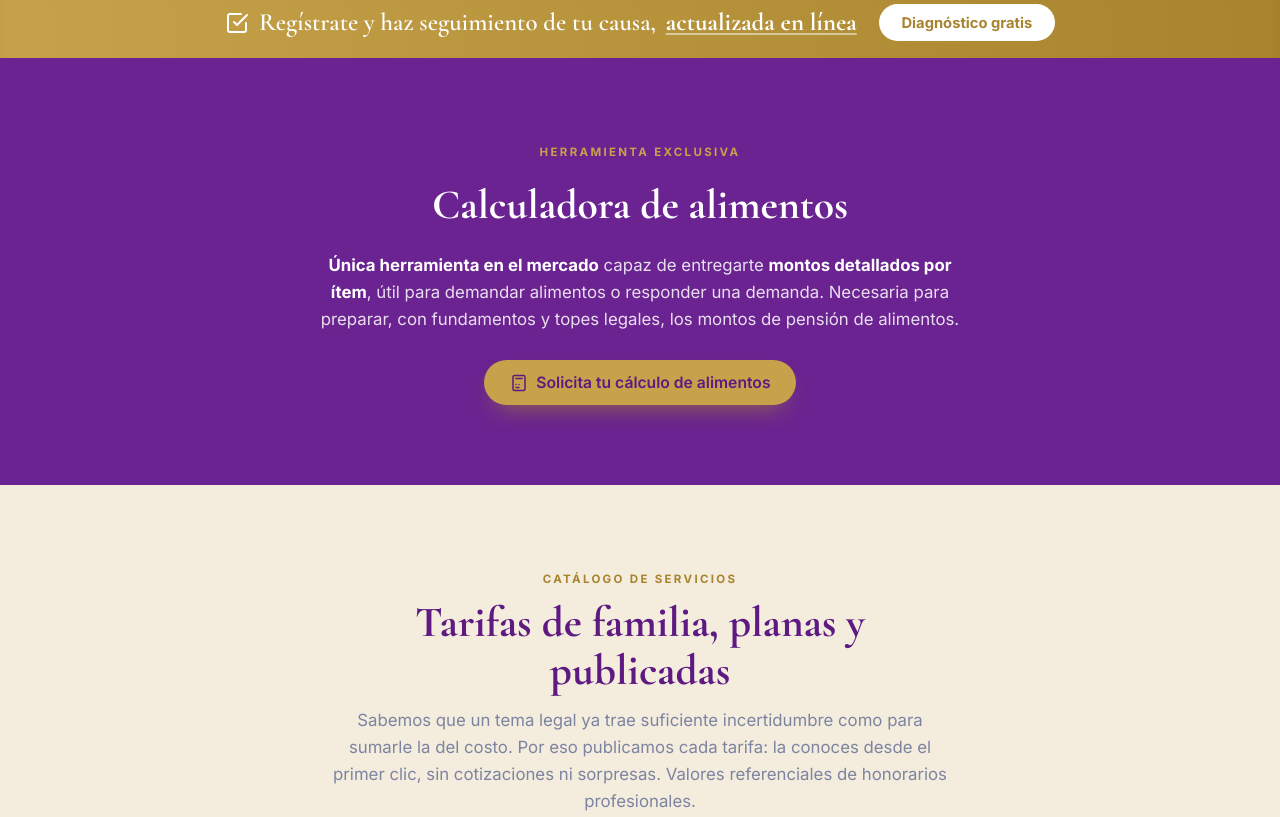
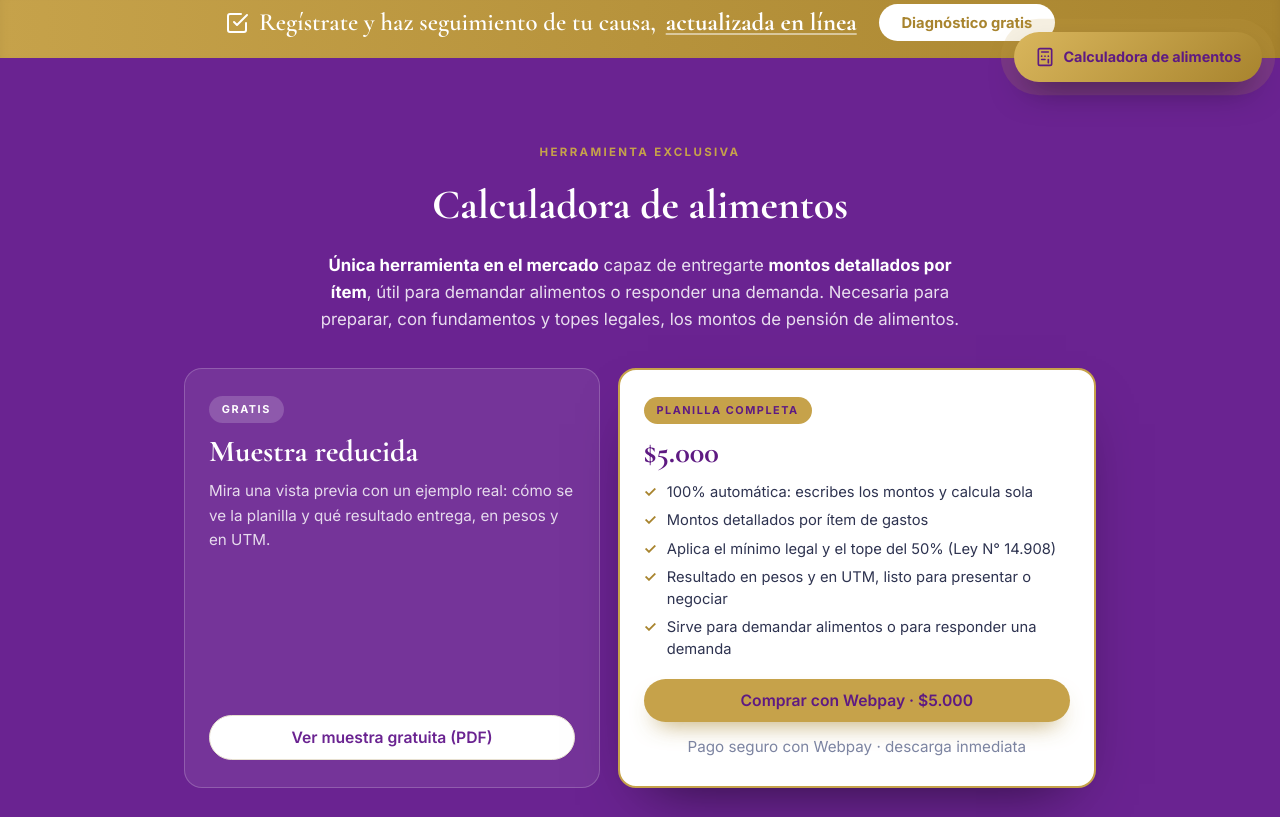
Before and after one commit to defensaalma/defensa-alma1, a website: page public/index.html in a window 1280 px wide. Shown: the part 700-1517 px from the top of the page. Drawn offline with nearby package versions, Linux system fonts and the light colour scheme.

Commit message:
Update index.html

```diff
--- a/public/index.html
+++ b/public/index.html
@@ -97,6 +97,30 @@ img{max-width:100%;display:block}
 .hchips{display:flex;gap:.45rem;flex-wrap:wrap;margin-top:.85rem}
 .hchip{background:rgba(255,255,255,.12);border:1px solid rgba(255,255,255,.22);color:#EFE0F7;font-family:'Inter';font-size:.82rem;padding:.4rem .9rem;border-radius:999px;cursor:pointer;transition:background .15s}
 .hchip:hover{background:rgba(255,255,255,.24)}
+
+/* CALCULADORA */
+.calc-grid{display:grid;grid-template-columns:1fr 1.15fr;gap:1.1rem;margin-top:2.2rem;text-align:left}
+.calc-card{background:rgba(255,255,255,.08);border:1px solid rgba(255,255,255,.2);border-radius:18px;padding:1.7rem 1.5rem;display:flex;flex-direction:column;gap:.7rem}
+.calc-card.feat{background:#fff;border:2px solid var(--coral);box-shadow:0 26px 60px -30px rgba(0,0,0,.65)}
+.calc-card h3{font-family:'Cormorant Garamond';font-size:1.9rem;font-weight:700;color:#fff;line-height:1.1}
+.calc-card.feat h3{color:var(--blue-ink)}
+.calc-card p{font-size:.95rem;color:rgba(255,255,255,.82)}
+.calc-card.feat p{color:var(--muted)}
+.calc-tag{align-self:flex-start;font-size:.68rem;letter-spacing:.14em;text-transform:uppercase;font-weight:700;padding:.3rem .8rem;border-radius:999px;background:rgba(255,255,255,.18);color:#fff}
+.calc-tag.gold{background:var(--coral);color:var(--blue-ink)}
+.calc-list{list-style:none;display:grid;gap:.45rem;margin:.1rem 0 .5rem}
+.calc-list li{position:relative;padding-left:1.45rem;font-size:.92rem;color:var(--ink);line-height:1.45}
+.calc-list li::before{content:"✓";position:absolute;left:0;top:0;color:var(--coral-deep);font-weight:700}
+.calc-note{font-size:.76rem;color:var(--muted);text-align:center;margin-top:.1rem}
+.calc-card .btn{margin-top:auto;width:100%}
+@media(max-width:820px){.calc-grid{grid-template-columns:1fr}}
+
+/* BOTÓN FLOTANTE CALCULADORA */
+.float-calc{position:fixed;right:18px;bottom:18px;z-index:85;display:inline-flex;align-items:center;gap:.55rem;background:linear-gradient(135deg,#D9B65C,var(--coral-deep));color:var(--blue-ink);font-family:'Inter';font-weight:700;font-size:.9rem;padding:.85rem 1.3rem;border-radius:999px;box-shadow:0 16px 34px -12px rgba(0,0,0,.55);animation:floatpulse 3s infinite;transition:transform .18s}
+.float-calc:hover{transform:translateY(-3px);color:var(--blue-ink)}
+.float-calc svg{width:20px;height:20px;flex:none}
+@keyframes floatpulse{0%{box-shadow:0 16px 34px -12px rgba(0,0,0,.5),0 0 0 0 rgba(198,162,74,.6)}70%{box-shadow:0 16px 34px -12px rgba(0,0,0,.5),0 0 0 18px rgba(198,162,74,0)}100%{box-shadow:0 16px 34px -12px rgba(0,0,0,.5),0 0 0 0 rgba(198,162,74,0)}}
+@media(max-width:560px){.float-calc span{display:none}.float-calc{padding:.95rem;right:14px;bottom:14px}}
 
 /* BANDA PROMOCIONAL bajo el demo */
 .promo-band{background:linear-gradient(90deg,var(--coral),var(--coral-deep));color:#fff;padding:1.05rem 24px;display:flex;align-items:center;justify-content:center;gap:1.1rem 1.4rem;flex-wrap:wrap;box-shadow:inset 0 6px 18px -12px rgba(0,0,0,.35)}
@@ -355,6 +379,7 @@ footer.ft{background:var(--blue-ink);color:rgba(255,255,255,.72);text-align:cent
     <button class="burger" id="burger" aria-label="Menú"><svg viewBox="0 0 24 24" fill="none" stroke="currentColor" stroke-width="2"><line x1="3" y1="7" x2="21" y2="7"/><line x1="3" y1="12" x2="21" y2="12"/><line x1="3" y1="17" x2="21" y2="17"/></svg></button>
     <div class="nav-links">
       <a href="#tarifas">Tarifas</a>
+      <a href="#calculadora">Calculadora</a>
       <a href="#como">Cómo funciona</a>
       <a href="#plataforma">La plataforma</a>
     </div>
@@ -421,14 +446,31 @@ footer.ft{background:var(--blue-ink);color:rgba(255,255,255,.72);text-align:cent
 
 <!-- CALCULADORA DE ALIMENTOS -->
 <section class="band band-blue" id="calculadora">
-  <div class="wrap" style="text-align:center;max-width:780px">
+  <div class="wrap" style="text-align:center;max-width:960px">
     <span class="eyebrow" style="color:var(--coral)">Herramienta exclusiva</span>
     <h2 style="color:#fff;font-size:clamp(1.9rem,4.2vw,2.6rem);margin:.5rem 0 .9rem">Calculadora de alimentos</h2>
     <p style="color:rgba(255,255,255,.85);font-size:1.05rem;max-width:62ch;margin:0 auto 1.7rem"><b style="color:#fff">Única herramienta en el mercado</b> capaz de entregarte <b style="color:#fff">montos detallados por ítem</b>, útil para demandar alimentos o responder una demanda. Necesaria para preparar, con fundamentos y topes legales, los montos de pensión de alimentos.</p>
-    <button class="btn btn-coral" onclick="location.href='/contratar/otros'">
-      <svg viewBox="0 0 24 24" fill="none" stroke="currentColor" stroke-width="2" stroke-linecap="round" stroke-linejoin="round"><rect x="4" y="2" width="16" height="20" rx="2"/><line x1="8" y1="6" x2="16" y2="6"/><line x1="8" y1="14" x2="8" y2="14"/><line x1="12" y1="14" x2="12" y2="14"/><line x1="8" y1="18" x2="12" y2="18"/></svg>
-      Solicita tu cálculo de alimentos
-    </button>
+    <div class="calc-grid">
+      <div class="calc-card">
+        <span class="calc-tag">Gratis</span>
+        <h3>Muestra reducida</h3>
+        <p>Mira una vista previa con un ejemplo real: cómo se ve la planilla y qué resultado entrega, en pesos y en UTM.</p>
+        <a class="btn btn-outline" href="/muestra-calculadora.pdf" target="_blank" rel="noopener">Ver muestra gratuita (PDF)</a>
+      </div>
+      <div class="calc-card feat">
+        <span class="calc-tag gold">Planilla completa</span>
+        <h3>$5.000</h3>
+        <ul class="calc-list">
+          <li>100% automática: escribes los montos y calcula sola</li>
+          <li>Montos detallados por ítem de gastos</li>
+          <li>Aplica el mínimo legal y el tope del 50% (Ley N° 14.908)</li>
+          <li>Resultado en pesos y en UTM, listo para presentar o negociar</li>
+          <li>Sirve para demandar alimentos o para responder una demanda</li>
+        </ul>
+        <button class="btn btn-coral" onclick="location.href='/contratar/calc'">Comprar con Webpay · $5.000</button>
+        <p class="calc-note">Pago seguro con Webpay · descarga inmediata</p>
+      </div>
+    </div>
   </div>
 </section>
 
@@ -891,5 +933,10 @@ function openDemo(k){
  showModal();
 }
 </script>
+<a href="#calculadora" class="float-calc" aria-label="Ir a la calculadora de alimentos">
+  <svg viewBox="0 0 24 24" fill="none" stroke="currentColor" stroke-width="2" stroke-linecap="round" stroke-linejoin="round"><rect x="4" y="2" width="16" height="20" rx="2"/><line x1="8" y1="6" x2="16" y2="6"/><line x1="8" y1="11" x2="8" y2="11"/><line x1="12" y1="11" x2="12" y2="11"/><line x1="16" y1="11" x2="16" y2="11"/><line x1="8" y1="15" x2="12" y2="15"/><line x1="16" y1="15" x2="16" y2="19"/></svg>
+  <span>Calculadora de alimentos</span>
+</a>
+
 </body>
 </html>
```
